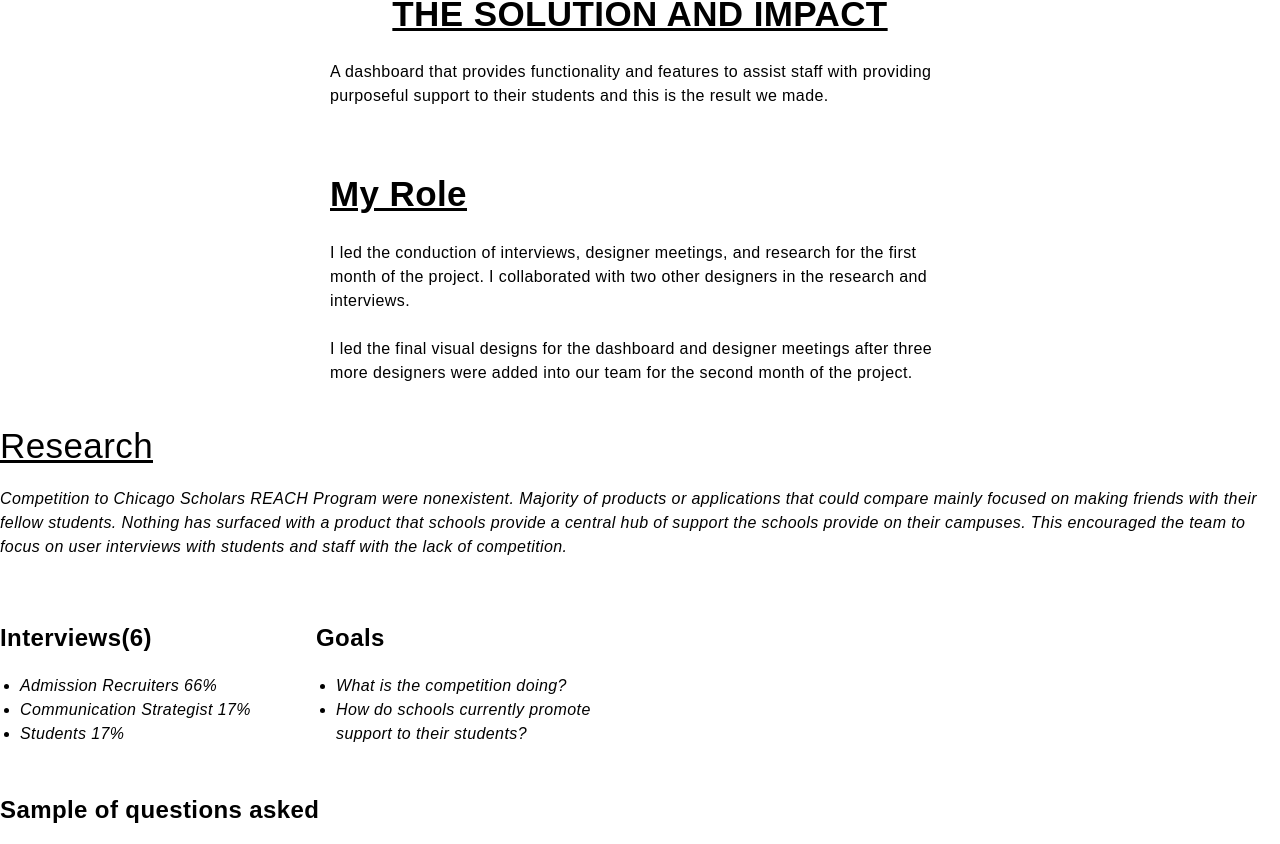
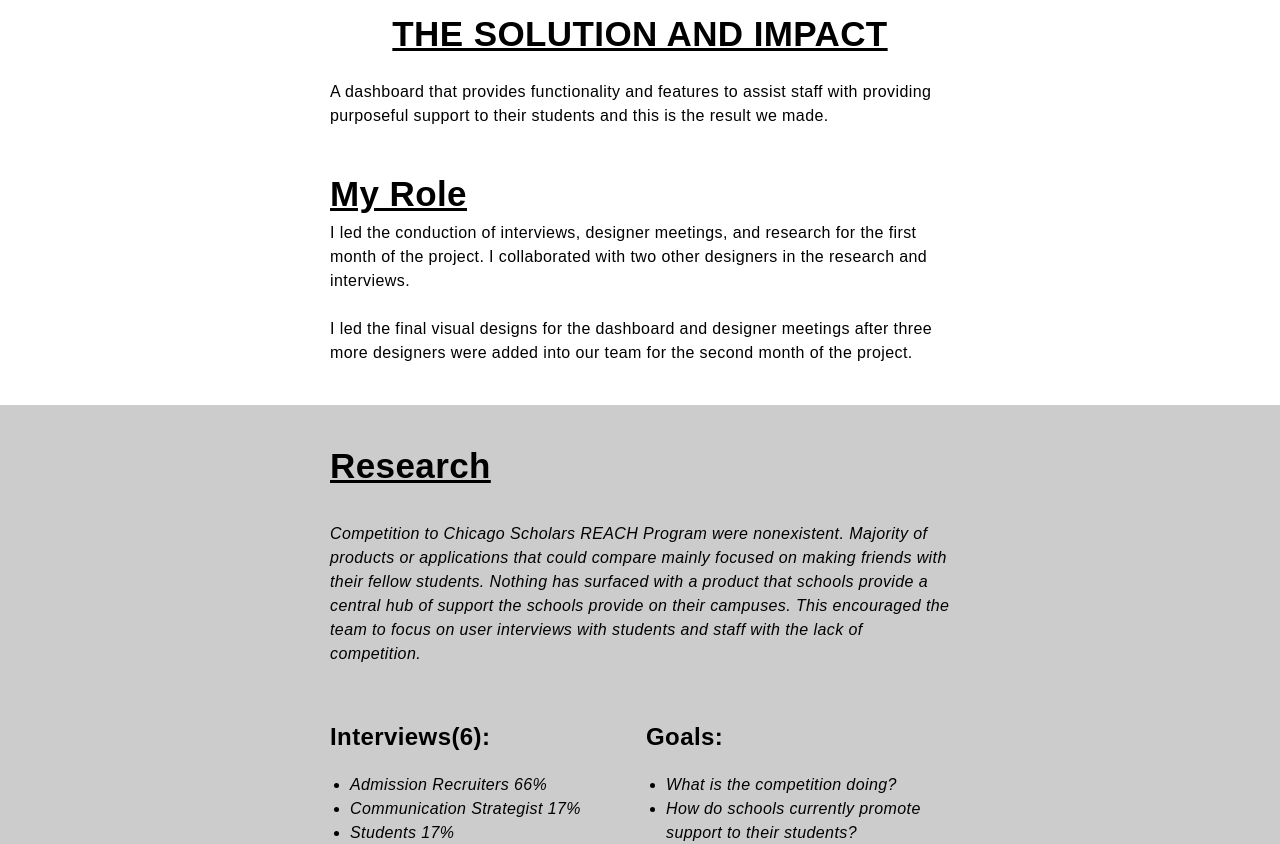
Before and after one commit to MikeSanDev/asj-portfolio, a Next.js app: page /reachPage in a window 1280 px wide. Shown: the part 1950-2794 px from the top of the page. Built offline with nearby package versions, Linux system fonts and the light colour scheme; a web font is replaced by a local one.

Commit message:
section two of reach page complete

```diff
--- a/pages/reachPage.tsx
+++ b/pages/reachPage.tsx
@@ -9,6 +9,8 @@ export default function reachPage() {
         <>
             <Navbar backgroundColor="bg-[#333333]" textColor="text-white" />
             <div className="flex flex-col min-h-screen">
+
+                {/* Header */}
                 <div className="bg-[#333333]  mx-auto w-full">
                     <strong className='header-info italic text-white flex justify-center'>REACH Dashboard</strong>
                     <div className='flex justify-center fig-box'>
@@ -19,9 +21,10 @@ export default function reachPage() {
                             height={600} />
                     </div>
                 </div>
-                <div className="flex-grow mx-auto flex justify-center flex-col res-margin-top">
+
 
                 {/* Overview */}
+                <div className="flex-grow mx-auto flex justify-center flex-col res-margin-top">
                     <div className="bg-[#cccccc] flex justify-center flex-col items-center">
                         <div className="asj-width-margin-reach flex justify-center flex-col w-full ">
                             <div className="py-5">
@@ -57,38 +60,43 @@ export default function reachPage() {
                             </div>
                         </div>
                     </div>
+
+
+
                     {/* Goal/Role */}
-                    <div className="flex justify-center flex-col items-center">
+                    <div className="flex justify-center flex-col items-center py-5">
                         <div className="asj-width-margin-reach flex justify-center flex-col items-center py-5">
-                            <h1 className="sub-header text-black font-bold py-5">THE GOAL</h1>
+                            <h1 className="sub-header text-black py-5">THE GOAL</h1>
                             <p className="font-light text-center text-2xl">Improve how higher education staff can provide support for their students.</p>
                         </div>
                         <div className="asj-width-margin-reach flex justify-center flex-col items-center py-5">
-                            <h1 className="sub-header text-black font-bold py-5">THE SOLUTION AND IMPACT </h1>
+                            <h1 className="sub-header text-black py-5">THE SOLUTION AND IMPACT </h1>
                             <p className="font-light ">A dashboard that provides functionality and features to assist staff with providing purposeful support to their students and this is the result we made.</p>
                         </div>
                         <div className="asj-width-margin-reach flex justify-center flex-col py-5">
                             {/* should this sub-header be all caps? */}
-                            <h1 className="sub-header text-left text-black font-bold py-5">My Role</h1>
+                            <h1 className="sub-header text-left text-black">My Role</h1>
                             <p className="font-light ">I led the conduction of interviews, designer meetings, and research for the first month of the project. I collaborated with two other designers in the research and interviews.</p>
                             <br />
                             <p className="font-light ">I led the final visual designs for the dashboard and designer meetings after three more designers were added into our team for the second month of the project.</p>
                         </div>
                     </div>
 
-                    <div className="flex justify-center flex-col res-margin-top">
+
+
                     {/* Research */}
-                        <div>
+                    <div className="bg-[#cccccc] flex justify-center flex-col items-center">
+                        <div className="asj-width-margin-reach flex justify-center flex-col  py-5">
                             <h1 className="sub-header text-black asj-padding ">Research</h1>
-                            <em className="flex flex-col asj-padding pb-10">
+                            <em className="flex flex-col asj-padding">
                                 Competition to Chicago Scholars REACH Program were nonexistent. Majority of products or applications that could compare mainly focused on making friends with their fellow students.
                                 Nothing has surfaced with a product that schools provide a central hub of support the schools provide on their campuses.
                                 This encouraged the team to focus on user interviews with students and staff with the lack of competition.
                             </em>
                         </div>
-                        <div className="flex justify-center space-x-3 py-2 mb-5 asj-width-margin-reach ">
+                        <div className="flex justify-center space-x-3 py-5 asj-width-margin-reach ">
                             <div className="flex flex-col w-1/2">
-                                <strong className="pb-5 text-2xl">Interviews(6)</strong>
+                                <strong className="pb-5 text-2xl">Interviews(6):</strong>
                                 <ul className="list-disc italic pl-5 font-light">
                                     <li >Admission Recruiters 66%</li>
                                     <li>Communication Strategist 17%</li>
@@ -96,41 +104,47 @@ export default function reachPage() {
                                 </ul>
                             </div>
                             <div className="flex flex-col w-1/2">
-                                <strong className="pb-5 text-2xl">Goals</strong>
+                                <strong className="pb-5 text-2xl">Goals:</strong>
                                 <ul className="list-disc italic pl-5 font-light">
                                     <li>What is the competition doing?</li>
                                     <li>How do schools currently promote support to their students?</li>
                                 </ul>
                             </div>
                         </div>
-                        <strong className="text-2xl pt-5">Sample of questions asked</strong>
-                        <div className="flex justify-center space-x-3 asj-padding pb-5 font-extralight">
-                            <div className="flex w-1/3">
-                                {/* lower font for the 3  */}
+                        <div className="asj-width-margin-reach flex justify-center flex-col py-5">
+                            <strong className="text-2xl py-5 italic text-center">Sample of questions asked</strong>
+                            <div className="flex flex-row">
+                                <div className="flex w-1/2">
                                     <em >What technologies are being used by staff?</em>
                                 </div>
-                            <div className="flex w-1/3">
+                                <div className="flex w-1/2">
                                     <em>How does the staff approach giving students support they need?</em>
                                 </div>
-                            <div className="flex w-1/3">
+                                <div className="flex w-1/2">
                                     <em>What is something they hope for to improve their tasks?</em>
                                 </div>
                             </div>
-                        <em className="bold text-2xl my-5"> We established three trends after user interviews were conducted:</em>
-                        <div className="flex justify-center space-x-3 asj-padding font-extralight">
-                            <div className="flex flex-col w-1/3">
+                        </div>
+                        <div className="asj-width-margin-reach flex justify-center flex-col py-5">
+                            <em className="text-center font-light py-5"> We established three trends after user interviews were conducted:</em>
+                            <div className="asj-width-margin-reach flex flex-col">
+                                <div className="flex py-2 font-semibold">
                                     <em>1: Students wanting more variety in scheduling or availability in career building workshops.</em>
                                 </div>
-                            <div className="flex flex-col w-1/3">
+                                <div className="flex py-2 font-semibold">
                                     <em>2: 100% of higher education staff desire to lower student retention and increase a sense of belonging within campus.</em>
                                 </div>
-                            <div className="flex flex-col w-1/3">
+                                <div className="flex py-2 font-semibold">
                                     <em>3: Higher education departments do not have one place where they can freely share and communicate information amongst each other.</em>
                                 </div>
                             </div>
                         </div>
+                    </div>
+
+
+
+                    {/* Conceptual Development */}
                     <div className="asj-padding">
-                        {/* Conceptual Development */}
                         <h1 className="sub-header text-black asj-padding">Conceptual Development</h1>
                         <div className="flex justify-center">
                             <Image
--- a/styles/globals.css
+++ b/styles/globals.css
@@ -205,6 +205,7 @@ Blurred background when menu is open */
   font-size: 35px;
   text-decoration: underline;
   font-family: 'Avenir', sans-serif;
+  font-weight: bold;
 }
 
 .sub-text {
```
Lines whose indentation alone changed are shown as unchanged.
